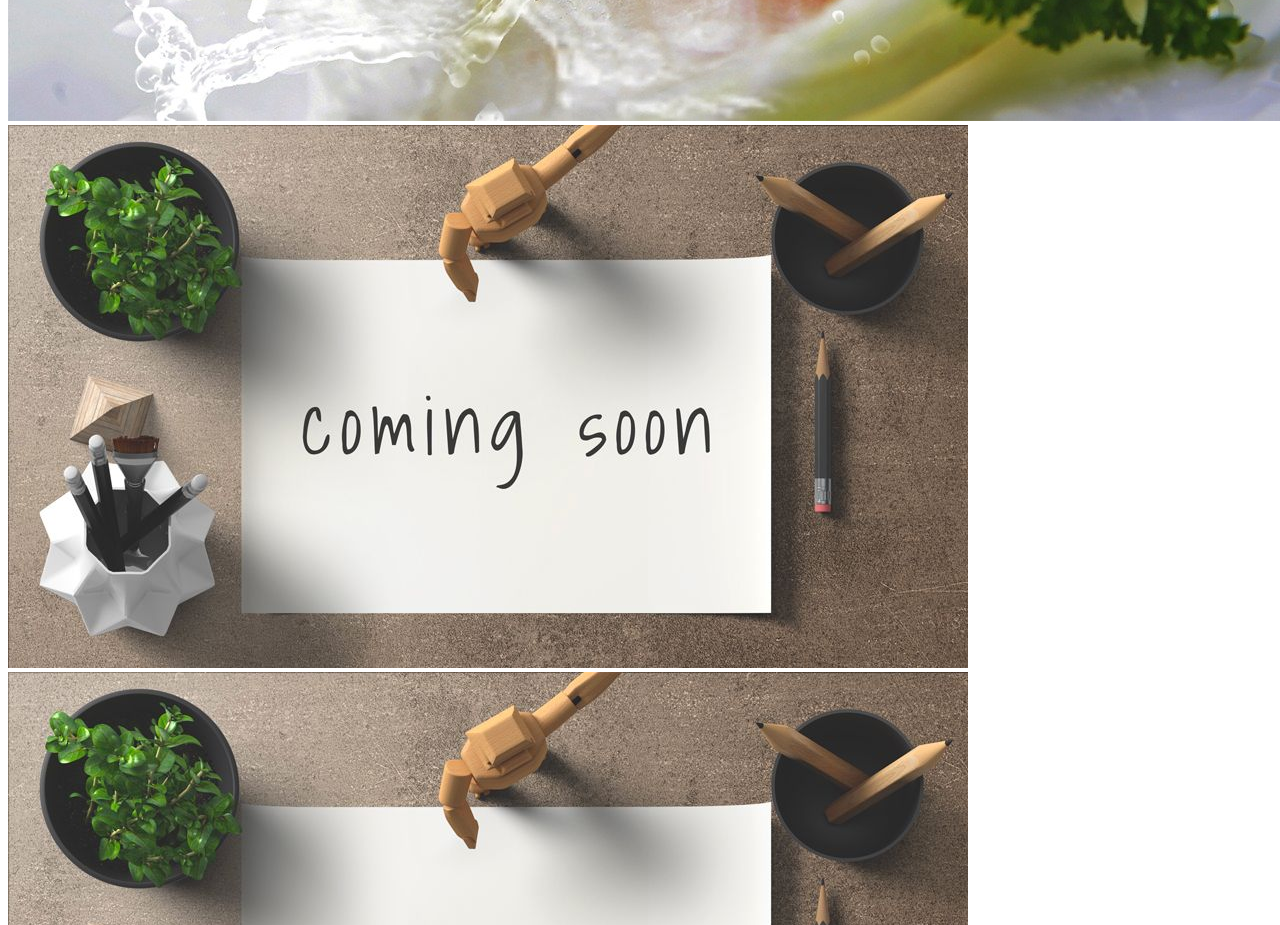
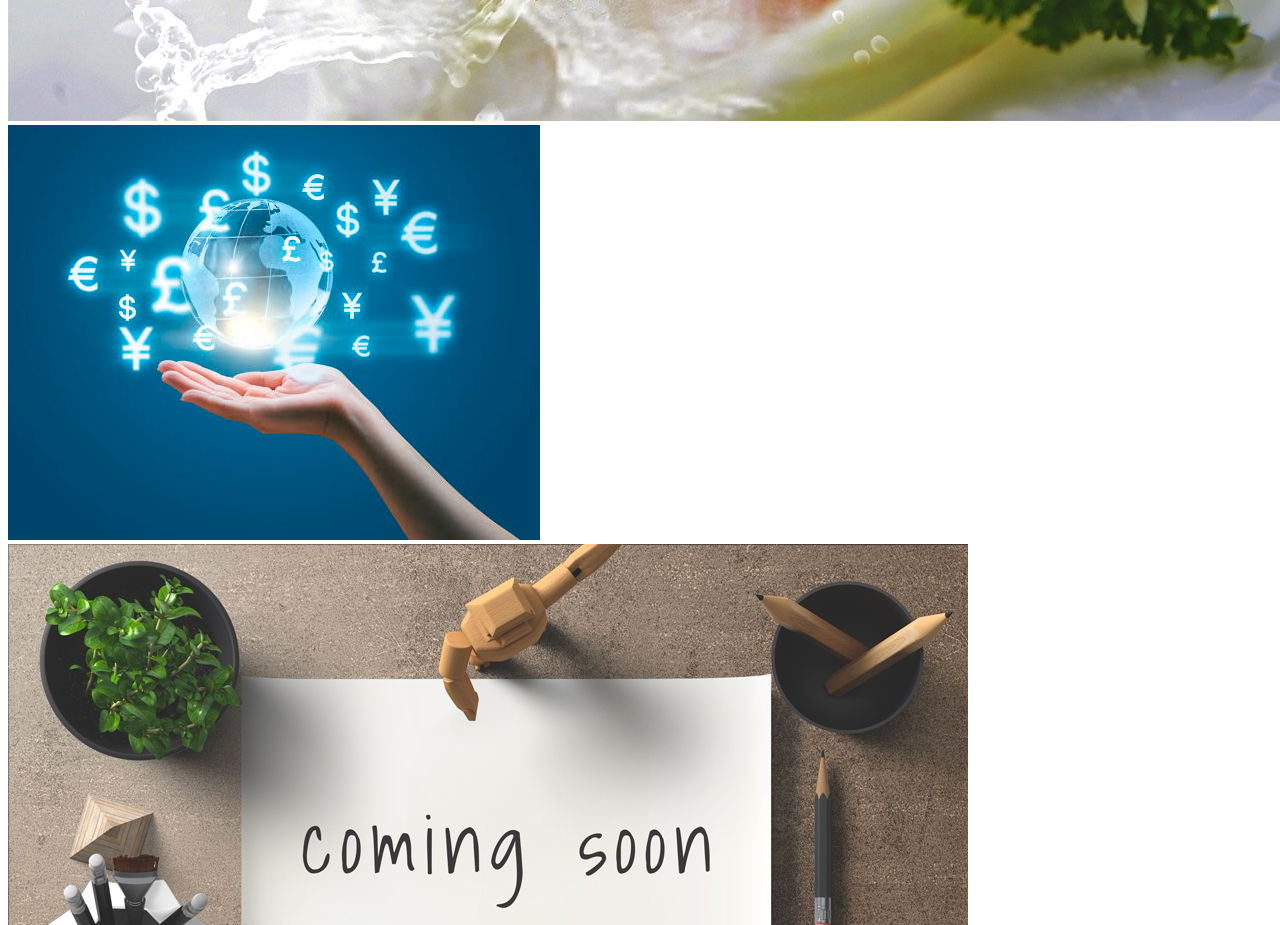
Before and after one commit to NataliaPylypenko/portfolio, a website: page src/index.html in a window 1280 px wide. Shown: the part 2660-3585 px from the top of the page. Drawn offline with Linux system fonts and the light colour scheme.

Commit message:
adding new project to gallery

```diff
--- a/package.json
+++ b/package.json
@@ -1,7 +1,7 @@
 {
   "name": "portfolio",
   "version": "1.0.0",
-  "homepage": "",
+  "homepage": "https://nataliapylypenko.github.io/portfolio/",
   "description": "portfolio",
   "main": "index.js",
   "scripts": {
--- a/src/assets/scss/main.scss
+++ b/src/assets/scss/main.scss
@@ -1,5 +1,5 @@
 // подключаем шрифт online
-//@import url('https://fonts.googleapis.com/css2?family=Montserrat&display=swap" rel="stylesheet');
+//@import url('https://fonts.googleapis.com/css2?family=Montserrat&display=swap');
 // подключаем стили через NodeModules
 //@import "~normalize.css";
 
--- a/src/index.html
+++ b/src/index.html
@@ -155,13 +155,13 @@
                     <div class="swiper-wrapper">
 
                         <div class="swiper-slide">
-                            <a href="https://nataliapylypenko.github.io/food-delivery/" class="portfolio__item" target="_blank">
+                            <a href="https://good-food-delivery.herokuapp.com/" class="portfolio__item" target="_blank">
                                 <img src="assets/img/works/food-delivery.jpg" alt="food-delivery">
                             </a>
                         </div>
                         <div class="swiper-slide">
-                            <a href="javascript:void(0)" class="portfolio__item">
-                                <img src="assets/img/works/coming_soon.png" alt="">
+                            <a href="https://nataliapylypenko.github.io/exchange-rates/" class="portfolio__item">
+                                <img src="assets/img/works/exchange-rates.jpg" alt="">
                             </a>
                         </div>
 
```
Also changed, not shown: build/webpack.build.conf.js, src/assets/img/works/exchange-rates.jpg (added).
